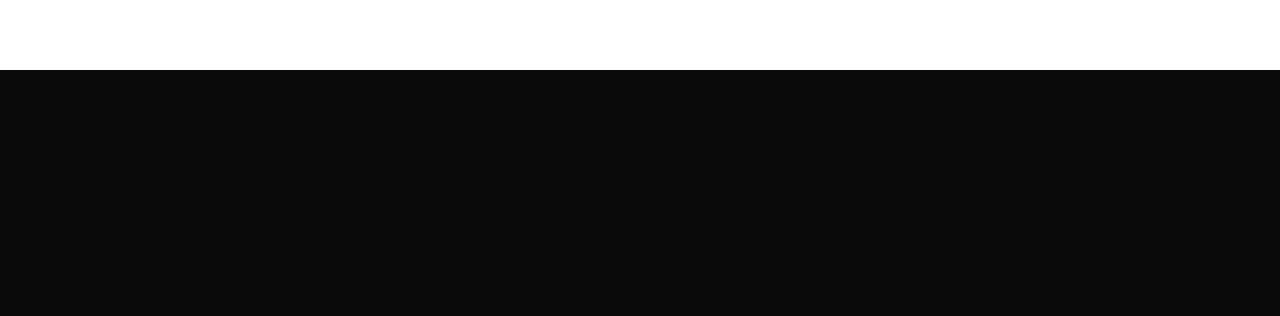
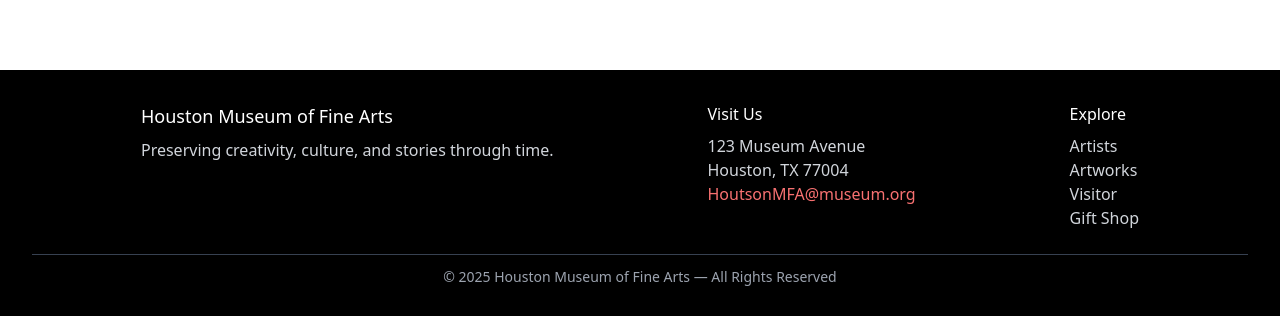
Before and after one commit to yaozay/MFAH-app, a React (Vite) app in the folder frontend/: page / in a window 1280 px wide. Shown: the part 811-1127 px from the top of the page. Before the commit the page ends 881 px from the top, so only its background shows below. Built offline with nearby package versions, Linux system fonts and the light colour scheme; no server answers.

Commit message:
added a footer to the bottom of project

```diff
--- a/frontend/src/App.jsx
+++ b/frontend/src/App.jsx
@@ -10,6 +10,7 @@ import Home from "./components/Home";
 import Login from "./components/Login";
 import SignUp from "./components/SignUp";
 import Navbar from "./components/Navbar";
+import Footer from "./components/Footer";
 
 export default function App() {
   return (
@@ -64,6 +65,8 @@ export default function App() {
 
         <Route path="*" element={<Navigate to="/" replace />} />
       </Routes>
+      <Footer />
     </>
+
   );
 }
--- /dev/null
+++ b/frontend/src/components/Footer.jsx
@@ -0,0 +1,31 @@
+export default function Footer() {
+  return (
+    <footer className="bg-black text-gray-300 p-8">
+      <div className="max-w-6xl mx-auto flex flex-wrap justify-around">
+        <div>
+          <h3 className="text-white text-lg mb-2">Houston Museum of Fine Arts</h3>
+          <p>Preserving creativity, culture, and stories through time.</p>
+        </div>
+
+        <div>
+          <h4 className="text-white text-md mb-2">Visit Us</h4>
+          <p>123 Museum Avenue<br />Houston, TX 77004</p>
+          <p><a href="mailto:HoutsonMFA@museum.org" className="text-red-400 hover:underline">HoutsonMFA@museum.org</a></p>
+        </div>
+
+        <div>
+          <h4 className="text-white text-md mb-2">Explore</h4>
+          <ul>
+            <li><a href="/artists" className="hover:text-red-400">Artists</a></li>
+            <li><a href="/artworks" className="hover:text-red-400">Artworks</a></li>
+            <li><a href="/visitor" className="hover:text-red-400">Visitor </a></li>
+            <li><a href="/giftshop" className="hover:text-red-400">Gift Shop</a></li>
+          </ul>
+        </div>
+      </div>
+      <div className="text-center border-t border-gray-700 mt-6 pt-3 text-sm text-gray-400">
+        © 2025 Houston Museum of Fine Arts — All Rights Reserved
+      </div>
+    </footer>
+  );
+}
```
